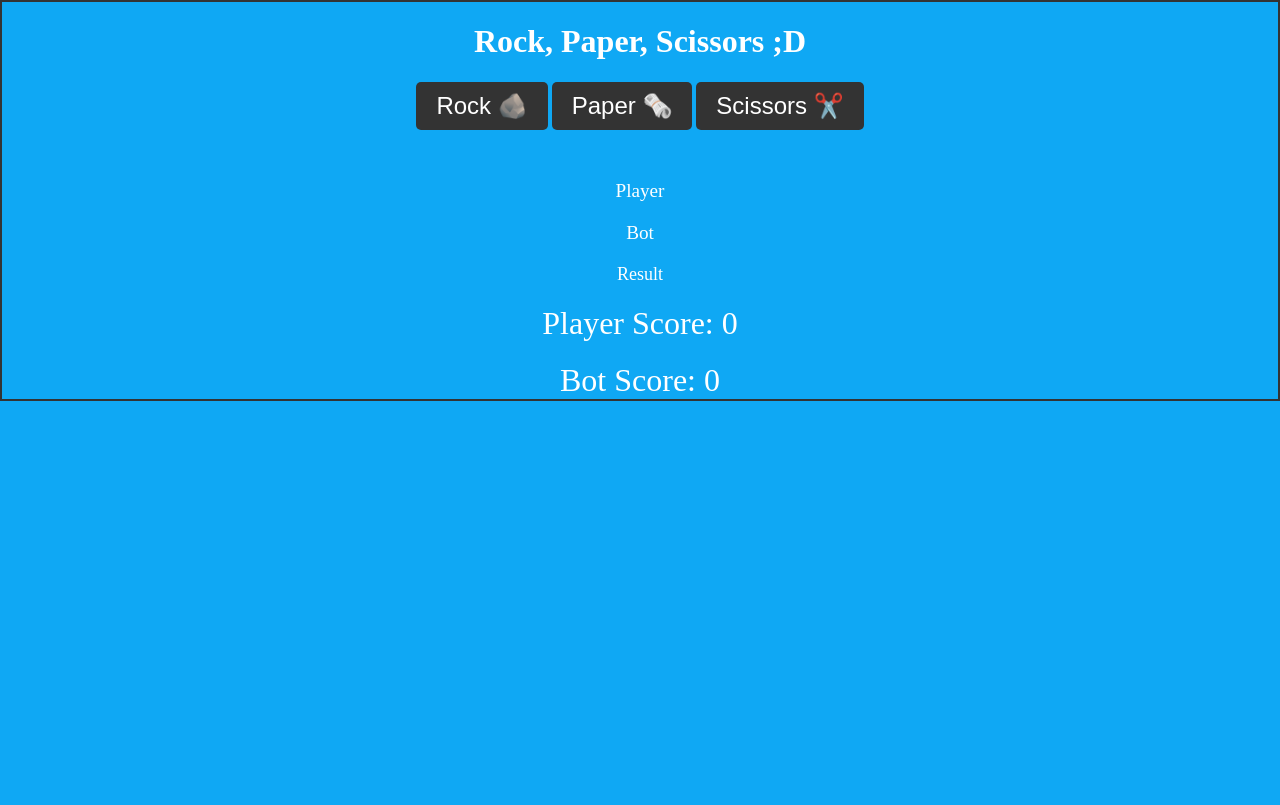
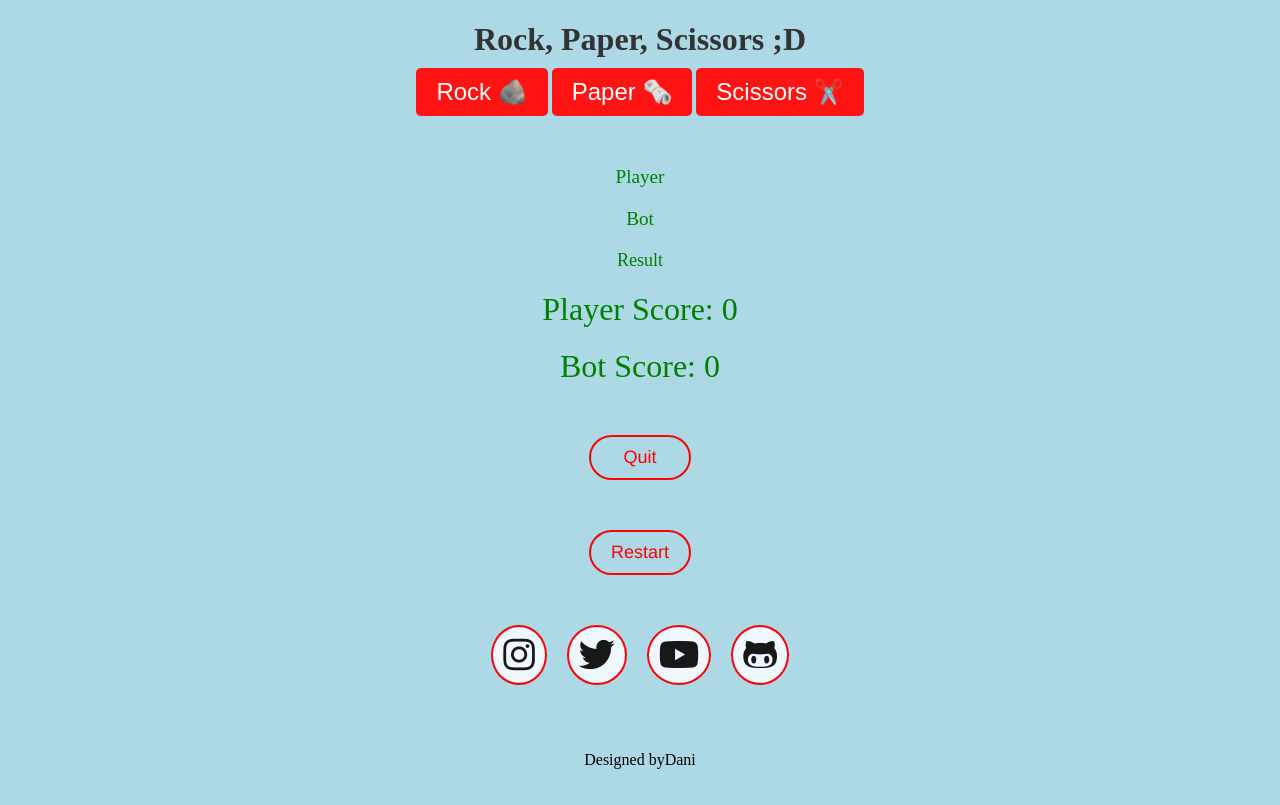
Before and after one commit to Dani1157/Rock-Paper-Scissors-game, a plain HTML site: page game.html in a window 1280 px wide. Drawn offline with Linux system fonts and the light colour scheme.

Commit message:
"Add: Style to Game and footer"

```diff
--- a/Assets/css/style.css
+++ b/Assets/css/style.css
@@ -1,15 +1,19 @@
 body {
-    background-color: #0fa8f4;
+  background-color:lightblue;
   margin: 0;
   display: flex;
   flex-direction: column;
   align-items: center;
   color: #fff; /* text color */
-    border: #333 2px solid;
+  color: green;
+
 }
 
 h1 {
   text-align: center;
+  font-weight: bold;
+  color: #333;
+  margin-bottom: 10px;
 }
 
 .Choices {
@@ -18,7 +22,7 @@ body {
 
 .Choices button {
   font-size: 1.5rem;
-    background-color: #333;
+  background-color: #ff1313;
   color: #fff;
   border: none;
   padding: 10px 20px;
@@ -36,40 +40,126 @@ body {
   font-size: 1.2rem;
 }
 
-  #resultDisplay{
+#resultDisplay {
   font-size: large;
   margin-top: 20px;
-
-
-
 }
 
-  .scoreDisplay{
+.scoreDisplay {
   font-size: 2rem;
   margin-top: 20px;
 }
 
-  a{
-    font-family: 'Franklin Gothic Medium', 'Arial Narrow', Arial, sans-serif;
+a {
   font-family: 'Franklin Gothic Medium', 'Arial Narrow', Arial, sans-serif;
   text-decoration: none;
   color: #333;
   font-size: 18px;
   padding: 10px 20px;
-    border: 2px solid #333;
+  border: 2px solid #fa0505;
   border-radius: 250px;
-
+  display: block;
+  text-align: center;
+  margin-bottom: 20px;
+  margin-top: 50px;
+  color: red;
 }
 
 a:hover {
   background-color: #333;
-        color: #fff;
+
+}
+
+.links {
+    text-align:center ;
+}
+
+.two{
+  font-weight: bold;
+  font-size:large;
+  color: green;
+  text-align: center;
+}
+
+.greenText{
+  color: rgb(8, 233, 8) !important;
+}
+
+.redText{
+  color: red !important;
+}
+
+.blackText {
+  color: black !important;
 }
 
 
+#reset-btn{
+  font-family: 'Franklin Gothic Medium', 'Arial Narrow', Arial, sans-serif;
+  text-decoration: none;
+  color: #333;
+  font-size: 18px;
+  padding: 10px 20px;
+  border: 2px solid #fa0505;
+  border-radius: 250px;
+  display: block;
+  text-align: center;
+  margin-bottom: 20px;
+  margin-top: 50px;
+  color: red;
+  background-color:lightblue;
+}
 
+#reset-btn:hover {
+  background-color: #333;
+}
 
-    .options{
-    text-align:center ;
-    margin-bottom: 200px;
+.social {
+  display: flex;
+  justify-content: center;
+  margin-bottom:20px;
+  margin-top:20px;
 }
+
+.social a {
+   text-decoration: none;
+   padding: 10px;
+   background-color: aliceblue;
+   margin: 10px;
+   border-radius: 50%;
+}
+
+.social a i{
+  font-size: 2em;
+  color: #000;
+  opacity: 0.9;
+}
+
+/* Hover effects on social media icons */
+.socialicons a:hover{
+  background-color:#B3C8CF;
+  transition: 0.100s;
+}
+
+.social a:hover i{
+  color:#B3C8CF;
+  transition: 0.5s;
+}
+
+.footernav{
+  margin: 30px 0;
+}
+
+.footernav ul{
+  display: flex;
+  justify-content: center;
+}
+
+.footerbottom{
+  padding: 20px;
+  text-align: center;
+}
+
+.footerbottom p{
+  color: black;
+}
--- a/game.html
+++ b/game.html
@@ -4,6 +4,7 @@
     <meta charset="UTF-8">
     <meta name="viewport" content="width=device-width, initial-scale=1.0">
     <link rel="stylesheet" href="Assets/css/style.css">
+    <link rel="stylesheet" href="https://cdnjs.cloudflare.com/ajax/libs/font-awesome/5.15.4/css/all.min.css">
     <title>Rock, Paper, Scissors Game</title>
 </head>
 <body>
@@ -13,7 +14,7 @@
         <button onclick="mygame('paper')">Paper 🗞️</button>
         <button onclick="mygame('scissor')">Scissors ✂️</button>
     </div>
-    <div id="playersDisplay">Player</div>
+<div id="playersDisplay">Player</div>
     <div id="botDisplay">Bot</div>
     <div id="resultDisplay">Result</div>
 
@@ -25,10 +26,29 @@
    <div class="scoreDisplay">
 
    <span id="botScoreDisplay">Bot Score: 0</span>
-
-
-    </div>
-
+  </div>
+ <div class="options">
+        <a href="index.html" title="Click me">Quit</a>
+    <button id="reset-btn" onclick="window.location.reload()" >Restart</button>
+</div>
     <script src="game.js"></script>
+<footer>
+        <!-- Social Links Section -->
+        <div class="social">
+            <!-- Instagram link with icon and title attribute set to "instagram" -->
+            <a href="https://www.instagram.com/naenae_nene_6545?igsh=NHF6MHZwajlqZWYw" title="instagram" target="_blank"><i class="fab fa-instagram"></i></a>
+            <!-- Twitter link with icon and title attribute set to "x" -->
+            <a href="https://x.com/daniel34241510?s=09" title="x" target="_blank"><i class="fab fa-twitter"></i></a>
+            <!-- YouTube link with icon and title attribute set to "youtube" -->
+            <a href="https://youtube.com/@user-ss6sw3lx8y?si=Ql9l90zxOFIzH_mw" title="youtube" target="_blank"><i class="fab fa-youtube"></i></a>
+            <!-- GitHub link with icon and title attribute set to "github" -->
+            <a href="https://github.com/Dani1157" title="github" target="_blank"><i class="fab fa-github-alt"></i></a>
+        </div>
+        <!-- Footer Bottom Section -->
+        <div class="footerbottom">
+            <!-- Designed by Dani Text Content with Designer's Name as a Span element inside the text content -->
+            <p>Designed by<span class="designer">Dani</span></p>
+        </div>
+    </footer>
 </body>
 </html>
--- a/game.js
+++ b/game.js
@@ -31,21 +31,22 @@ function mygame(playerschoice) {
     playersDislay.textContent = `The Player chose: ${playerschoice}`;
     botDisplay.textContent = `The Bot chose: ${botChoice}`;
     resultDisplay.textContent = result;
-
   switch (result) {
     case "YOU WIN":
-            document.body.style.backgroundColor = "green";
+        resultDisplay.textContent = "YOU WIN";
+        resultDisplay.style.color = "green";
         playerScore++;
         playerScoreDisplay.textContent = `Player Score: ${playerScore}`;
         break;
     case "YOU LOSE":
-            document.body.style.backgroundColor = "red";
+        resultDisplay.textContent = "YOU LOSE";
+        resultDisplay.style.color = "red";
         botScore++;
         botScoreDisplay.textContent = `Bot Score: ${botScore}`;
         break;
     case "IT'S A TIE":
-            document.body.style.backgroundColor = "black";
+        resultDisplay.textContent = "IT'S A TIE";
+        resultDisplay.style.color = "black";
         break;
-
 }
 }
```
Also changed, not shown: index.html (+18 -2 lines). Lines whose indentation alone changed are shown as unchanged.
